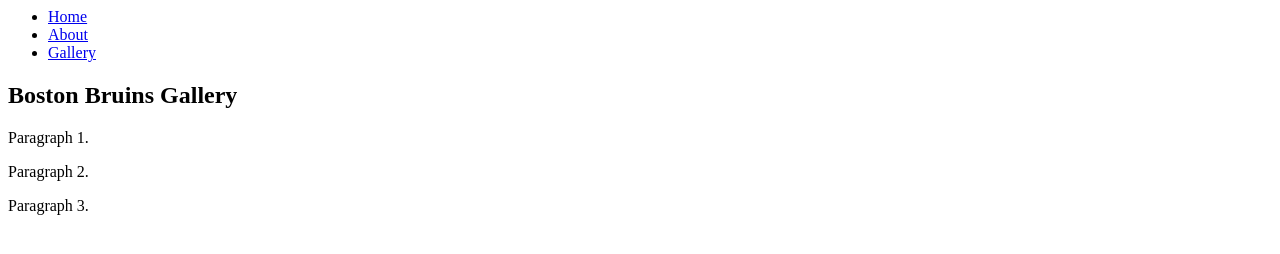
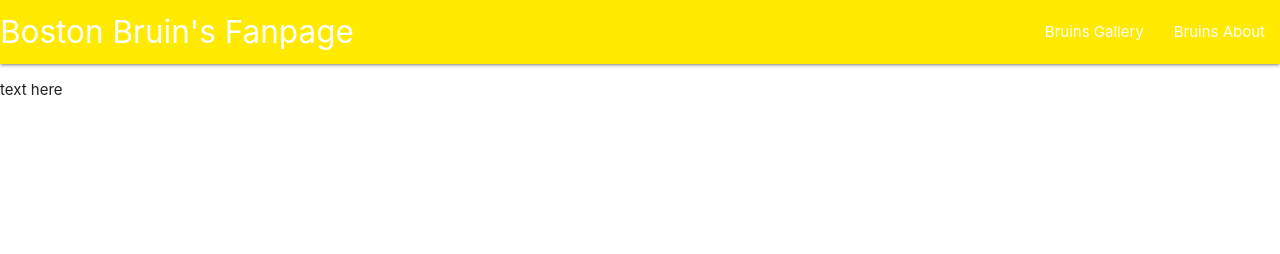
Before and after one commit to Tyleracoimbra/Tyleracoimbra.github.io, a plain HTML site: page gallery.html in a window 1280 px wide. Drawn offline with nearby package versions, Linux system fonts and the light colour scheme.

Commit message:
Update gallery.html

```diff
--- a/gallery.html
+++ b/gallery.html
@@ -1,29 +1,27 @@
-<html lang="en">
+<html>
   <head>
-    <meta charset="UTF-8">
-    <meta name="viewport" content="width=device-width, initial-scale=1.0">
-    <link rel="stylesheet" href="styles.css">
-    <title>Boston Bruins Gallery</title>
+    <!-- Compiled and minified CSS -->
+    <link rel="stylesheet" href="https://cdnjs.cloudflare.com/ajax/libs/materialize/1.0.0/css/materialize.min.css">
+
+    <!-- Compiled and minified JavaScript -->
+    <script src="https://cdnjs.cloudflare.com/ajax/libs/materialize/1.0.0/js/materialize.min.js"></script>
   </head>
-<body>
   <header>
-        <nav>
-            <ul>
-                <li><a href="main.html">Home</a></li>
-                <li><a href="about.html">About</a></li>
-                <li><a href="gallery.html">Gallery</a></li>
+    <nav class="yellow accent-3">
+      <div class="nav-wrapper">
+        <a href="#" class="brand-logo">Boston Bruin's Fanpage</a>
+        <ul id="nav-mobile" class="right hide-on-med-and-down">
+          <li><a href="gallery.html">Bruins Gallery</a></li>
+          <li><a href="about.html">Bruins About</a></li>
         </ul>
+      </div>
     </nav>
   </header>
+  <body>
+    <ul>
+      <li> text here</li>
+    </ul>
 
-    <section>
-        <h1>Boston Bruins Gallery</h1>
-        <p>Paragraph 1.</p>
-        <p>Paragraph 2.</p>
-        <p>Paragraph 3.</p>
-    </section>
-
-
-
+    </ul>
   </body>
 </html>
```
Lines whose indentation alone changed are shown as unchanged.
